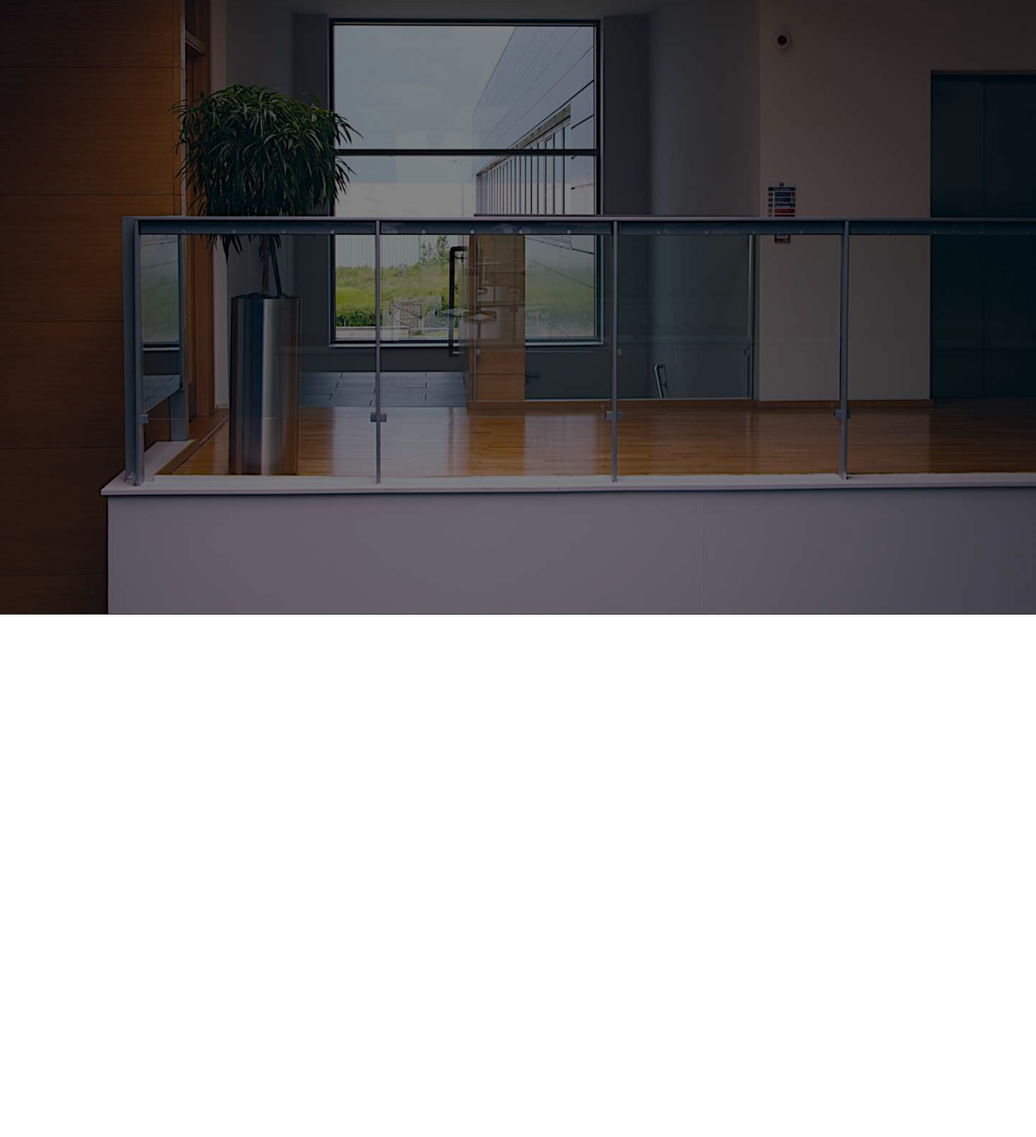
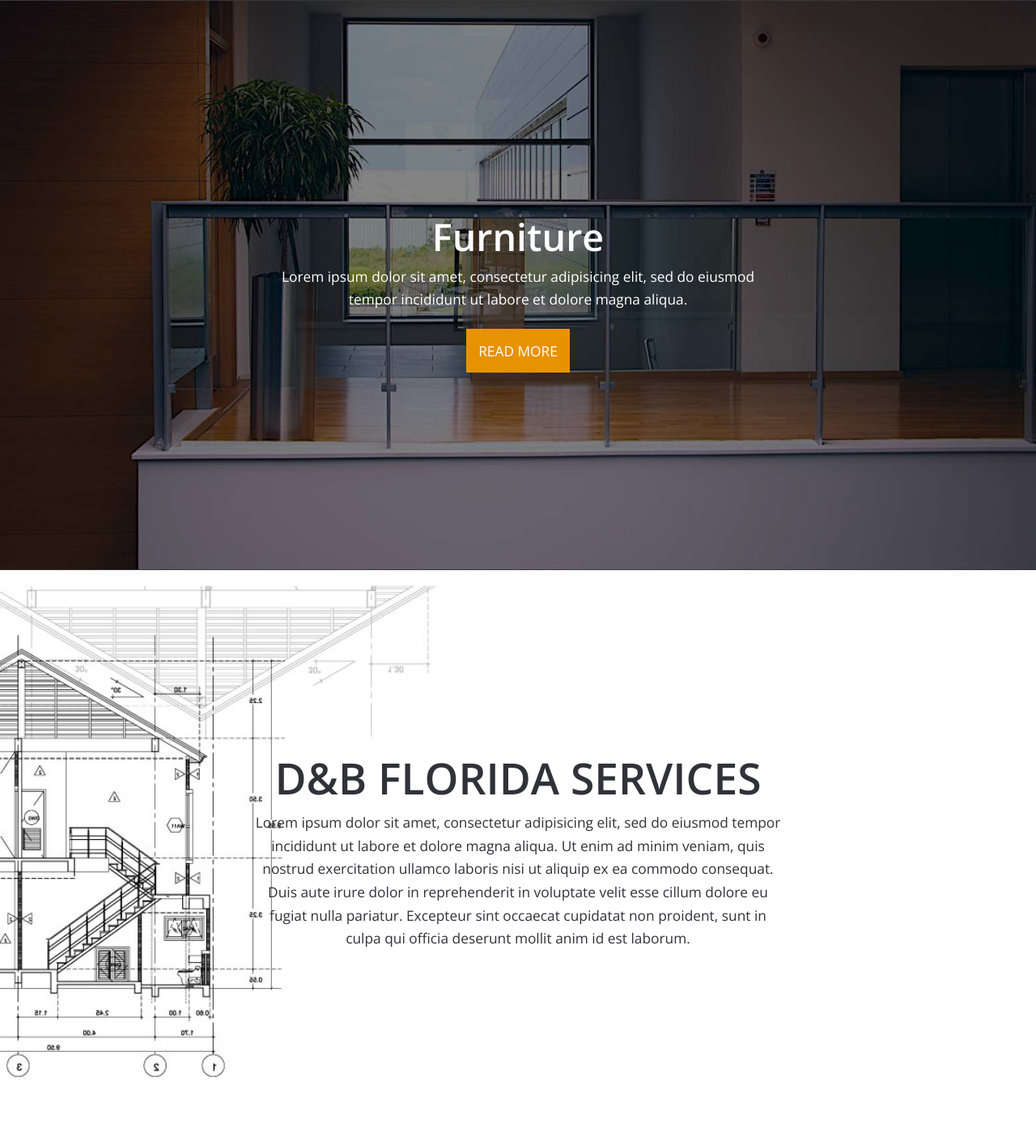
Before and after one commit to Eparrita/dbs, a website: page index.html in a window 1280 px wide. Shown: the part 88-1492 px from the top of the page at 81% size. Before the commit the page ends 847 px from the top, so only its background shows below. Drawn offline with nearby package versions, Linux system fonts and the light colour scheme.

Commit message:
comenzamos hacer el slider

```diff
--- a/assets/sass/dbtheme.sass
+++ b/assets/sass/dbtheme.sass
@@ -1,50 +1,49 @@
+$primary-color: #E79200
+$active-color: #fc9c02
+$white-color: #FFFFFF
+$gray-color: #F7F7F7
+$color-font: #313139
+$opensans-light: 300
+$opensans-regular: 400
+$opensans-semibold: 600
+
 body
-  background: #FFFFFF
-  color: #313139
+  background: $white-color
+  color: $color-font
   font-family: 'Open Sans', sans-serif
   font-size: 13pt
-  font-weight: 300
+  font-weight: $opensans-light
   line-height: 1.65em
   position: relative
   overflow-x: hidden
-
 input, select, textarea
   font-size: 16pt
-  font-weight: 300
+  font-weight: $opensans-light
   line-height: 1.65em
-
 a
-  color: #DB9600
+  color: $primary-color
   text-decoration: none
   &:hover
     text-decoration: none
-
 li
   list-style: none
-
 strong, b
-  font-weight: 600
-
+  font-weight: $opensans-semibold
 em, i
   font-style: italic
-
 p
   margin: 0 0 0.8em 0
-
 h1, h2, h3, h4, h5, h6
-  font-weight: 400
+  font-weight: $opensans-semibold
   line-height: 1em
   margin: 0 0 1em 0
   width: 100%
-
 h1 a, h2 a, h3 a, h4 a, h5 a, h6 a
   color: inherit
   text-decoration: none
-
 h1
   font-size: 2em
   line-height: 1.5em
-
 h2
   font-size: 1.75em
   line-height: 1.5em
@@ -52,42 +51,34 @@ h2
 h3
   font-size: 1.35em
   line-height: 1.5em
-
 h4
   font-size: 1.1em
   line-height: 1.5em
-
 h5
   font-size: 0.9em
   line-height: 1.5em
-
 h6
   font-size: 0.7em
   line-height: 1.5em
-
 sub
   font-size: 0.8em
   position: relative
   top: 0.5em
-
 sup
   font-size: 0.8em
   position: relative
   top: -0.5em
-
 hr
   border: 0
   border-bottom: medium 1px rgba(144, 144, 144, 0.25)
   margin: 2em 0
   &.major
     margin: 3em 0
-
 blockquote
   border-left: solid 4px rgba(144, 144, 144, 0.25)
   font-style: italic
   margin: 0 0 2em 0
   padding: 0.5em 0 0.5em 2em
-
 code
   background: rgba(144, 144, 144, 0.075)
   border-radius: 4px
@@ -96,7 +87,6 @@ code
   font-size: 0.9em
   margin: 0 0.25em
   padding: 0.25em 0.65em
-
 pre
   -webkit-overflow-scrolling: touch
   font-family: "Courier New", monospace
@@ -107,21 +97,18 @@ pre
     line-height: 1.75em
     padding: 1em 1.5em
     overflow-x: auto
-
 .align-left
   text-align: left
-
 .align-center
   text-align: center
-
 .align-right
   text-align: right
 header
   width: 100%
-  background: #FFFFFF
+  height: 80px
 .logo
   width: 150px
-.menu
+ul.menu
   width: calc(100% - 150px)
   display: flex
   flex-wrap: wrap
@@ -130,18 +117,20 @@ header
    display: inline-block
    a
     padding: 28px 15px
-    color: #313139
+    color: $color-font
     text-transform: uppercase
     &:hover
-      color: #FFFFFF
-      background-color: #DB9600
+      color: $white-color
+      background-color: $primary-color
+    &:active
+      background: $active-color
 .banner
-  background: url(../images/Banner-home.jpg)
+  background: url(../images/banner-home.jpg)
   background-position: top center
   background-size: cover
   background-clip: border-box
-  height: 95vh
   width: 100%
+  min-height: calc(98vh - 80px)
   position: relative
   &::after
     content: ""
@@ -152,3 +141,35 @@ header
     bottom: 0
     background: url(../images/opacity.png)
     background-repeat: repeat
+.banner_content
+  color: $white-color
+  /*width: 650px*/
+  z-index: 1
+  h2
+    font-size: 35pt
+    margin: 0
+  p
+    font-weight: $opensans-regular
+    margin-bottom: 2em
+.button
+  background: $primary-color
+  color: $white-color
+  width: auto
+  padding: 15px
+  font-weight: $opensans-regular
+  &:hover
+    background-color: $active-color
+.about
+  background: url(../images/about-section.png)
+  background-position: top left
+  background-repeat: no-repeat
+  height: 700px
+.about_content
+  color: $color-font
+  width: 650px
+  margin: 0 auto
+  z-index: 1
+  h1
+    font-size: 40pt
+    margin: 0
+    width: 100%
--- a/index.html
+++ b/index.html
@@ -1,15 +1,16 @@
 <!DOCTYPE html>
-<html>
+<html lang="en">
 <head>
-    <meta charset="utf-8">
+  <meta charset="UTF-8">
+  <meta name="viewport" content="width=device-width, initial-scale=1.0">
+  <meta http-equiv="X-UA-Compatible" content="ie=edge">
   <title>D&B Florida Services</title>
   <link href="https://fonts.googleapis.com/css?family=Open+Sans:300,400,600" rel="stylesheet">
   <link rel="stylesheet" href="./assets/css/gf.min.css">
   <link rel="stylesheet" href="./assets/css/dbtheme.min.css">
 </head>
-  <body>
     <header>
-      <div class="container h-center no-padding">
+      <div class="container v-center no-padding">
         <img class="logo" src="./assets/images/logo.svg" alt="">
         <ul class="menu">
           <li><a href="#">Home</a></li>
@@ -19,8 +20,18 @@
         </ul>
       </div>
     </header>
-    <div class="container-fluid banner">
-      <div class="container"></div>
+    <div class="container-fluid banner v-center h-center">
+        <div class="sm-12 md-6 lg-6 banner_content align-center">
+          <h2>Furniture</h2>
+          <p>Lorem ipsum dolor sit amet, consectetur adipisicing elit, sed do eiusmod tempor incididunt ut labore et dolore magna aliqua. </p>
+          <a class="button" href="#">READ MORE</a>
+        </div>
+    </div>
+    <div class="container-fluid about v-center">
+      <div class="about_content align-center">
+        <h1>D&B FLORIDA SERVICES</h1>
+        <p>Lorem ipsum dolor sit amet, consectetur adipisicing elit, sed do eiusmod tempor incididunt ut labore et dolore magna aliqua. Ut enim ad minim veniam, quis nostrud exercitation ullamco laboris nisi ut aliquip ex ea commodo consequat. Duis aute irure dolor in reprehenderit in voluptate velit esse cillum dolore eu fugiat nulla pariatur. Excepteur sint occaecat cupidatat non proident, sunt in culpa qui officia deserunt mollit anim id est laborum.</p>
+      </div>
     </div>
   </body>
 </html>
```
Also changed, not shown: assets/css/dbtheme.min.css, assets/css/gf.min.css, assets/css/jquery.bxslider.css (added), assets/images/About-section.jpg (deleted), assets/images/about-section.png (added), assets/images/banner-home.jpg (renamed from assets/images/Banner-home.jpg), assets/images/bx_loader.gif (added), assets/images/controls.png (added). Lines whose indentation alone changed are shown as unchanged.
